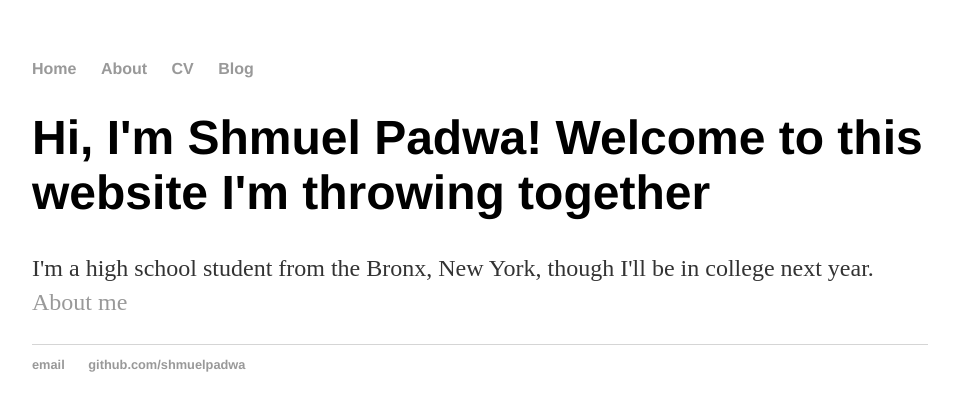
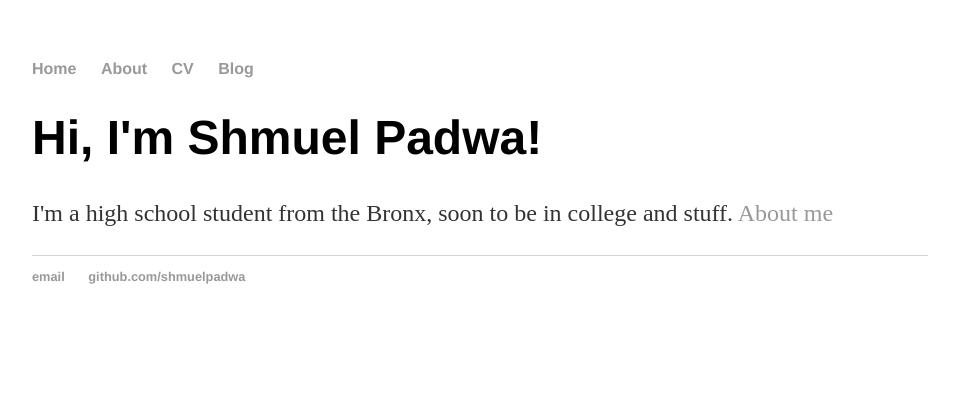
Before and after one commit to shmuelpadwa/shmuelpadwa.github.io, a Jekyll site: the page built from index.html, in a window 1280 px wide. Shown: the top 411 px of the page, without its empty margins (160-1119 px from the left). Built offline with Jekyll 4.4.1, drawn with Linux system fonts in a browser that asks for light colours.

Commit message:
Update index.html

```diff
--- a/index.html
+++ b/index.html
@@ -1,30 +1,8 @@
-<!DOCTYPE html>
-<html>
-	<head>
-		<title>Shmu's site</title>
-		<!-- link to main stylesheet -->
-		<link rel="stylesheet" type="text/css" href="/css/main.css">
-	</head>
-	<body>
-		<nav>
-    		<ul>
-        		<li><a href="/">Home</a></li>
-	        	<li><a href="/about">About</a></li>
-        		<li><a href="/cv">CV</a></li>
-        		<li><a href="/blog">Blog</a></li>
-    		</ul>
-		</nav>
-		<div class="container">
-    		<div class="blurb">
-        		<h1>Hi, I'm Shmuel Padwa! Welcome to this website I'm throwing together</h1>
-				<p>I'm a high school student from the Bronx, New York, though I'll be in college next year. <a href="/about">About me</a></p>
-    		</div><!-- /.blurb -->
-		</div><!-- /.container -->
-		<footer>
-    		<ul>
-        		<li><a href="mailto:padwas@bxscience.edu">email</a></li>
-        		<li><a href="https://github.com/shmuelpadwa">github.com/shmuelpadwa</a></li>
-			</ul>
-		</footer>
-	</body>
-</html>
+---
+layout: default
+title: Shmu's site
+---
+<div class="blurb">
+	<h1>Hi, I'm Shmuel Padwa!</h1>
+	<p>I'm a high school student from the Bronx, soon to be in college and stuff. <a href="/about">About me</a></p>
+</div><!-- /.blurb -->
```
